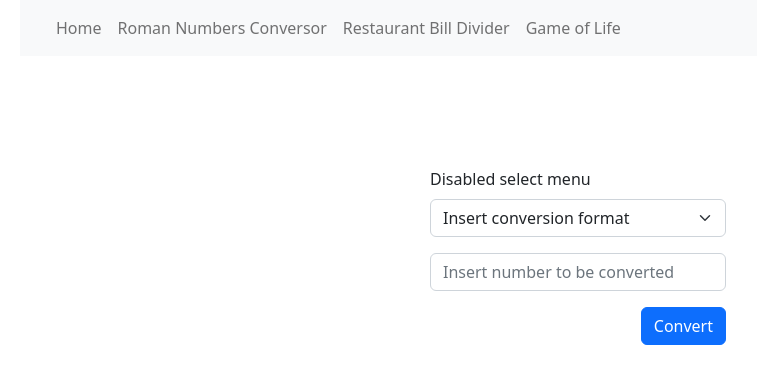
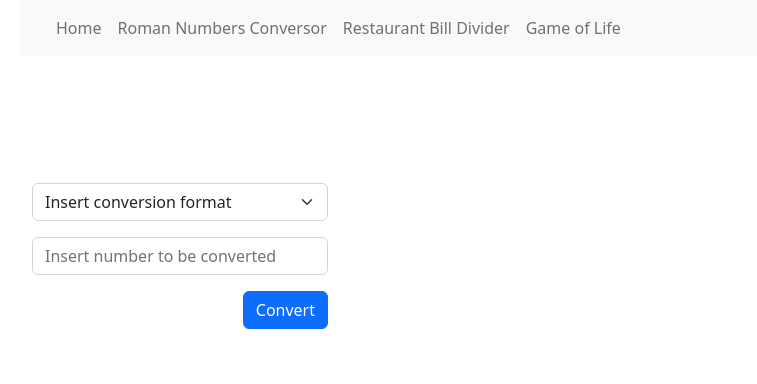
Before and after one commit to pimentelWillyam/code-challenge-rota-das-oficinas, a React (Vite) app: page /roman-numbers-conversor in a window 1280 px wide. Shown: the top 384 px of the page, without its empty margins (50-807 px from the left). Built offline with nearby package versions, Linux system fonts and the light colour scheme.

Commit message:
feat: add roman number form

```diff
--- a/src/components/RomanNumberForm/index.tsx
+++ b/src/components/RomanNumberForm/index.tsx
@@ -1,23 +1,50 @@
 import './style.css'
 
-import {Form,Button} from 'react-bootstrap';
+import {Form,Button,Container,Row,Col} from 'react-bootstrap';
+import {useState} from 'react'
+
+//my imports
+import { ConvertedNumberBox } from '../ConvertedNumberBox';
+
+import {handleRomanNumberFormSubmit} from '../../handlers/handleRomanNumberFormSubmit'
+
 
 export const RomanNumberForm = () => {
+    const [conversionFormat,setConversionFormat] = useState('Insert conversion format')
+    const [numberToBeConverted,setNumberToBeConverted] = useState(null)
+    const [convertedNumber,setConvertedNumber] = useState(null)
+
+    const updateConversionFormat = (event: React.ChangeEvent<HTMLSelectElement>) =>{
+        setConversionFormat(event.target.value)
+    }
+
+    const updateNumberToBeConverted = (event: any) =>{
+        setNumberToBeConverted(event.target.value)
+    }
+
   return (
-      <Form id="roman-number-form">
+    <Container>
+        <Row>
+            <Form id="roman-number-form" onSubmit={(event) => handleRomanNumberFormSubmit(event,conversionFormat,numberToBeConverted,setConvertedNumber) }>
             <Form.Group className="mb-3">
-          <Form.Label>Disabled select menu</Form.Label>
-          <Form.Select>
+            <Form.Select onChange={(event) =>{updateConversionFormat(event)}}>
                 <option>Insert conversion format</option>
                 <option>Arabic to roman</option>
                 <option>Roman to arabic</option>
             </Form.Select>
             </Form.Group>
             <Form.Group className="mb-3" controlId="formRomanNumberConversion">
-          <Form.Control type="text" placeholder="Insert number to be converted" />
+                <Form.Control onChange={(event) =>{updateNumberToBeConverted(event)}} type="text" placeholder="Insert number to be converted" />
             </Form.Group>
                 <Button id="button-submit-form" variant="primary" type="submit">Convert</Button>
             </Form>
+        </Row>
+        <Row>
+            <ConvertedNumberBox numberToBeConverted = {numberToBeConverted} convertedNumber = {convertedNumber} conversionFormat = {conversionFormat} />
+        </Row>
+
+    </Container>
+
 
   );
 }
```
Lines whose indentation alone changed are shown as unchanged.
